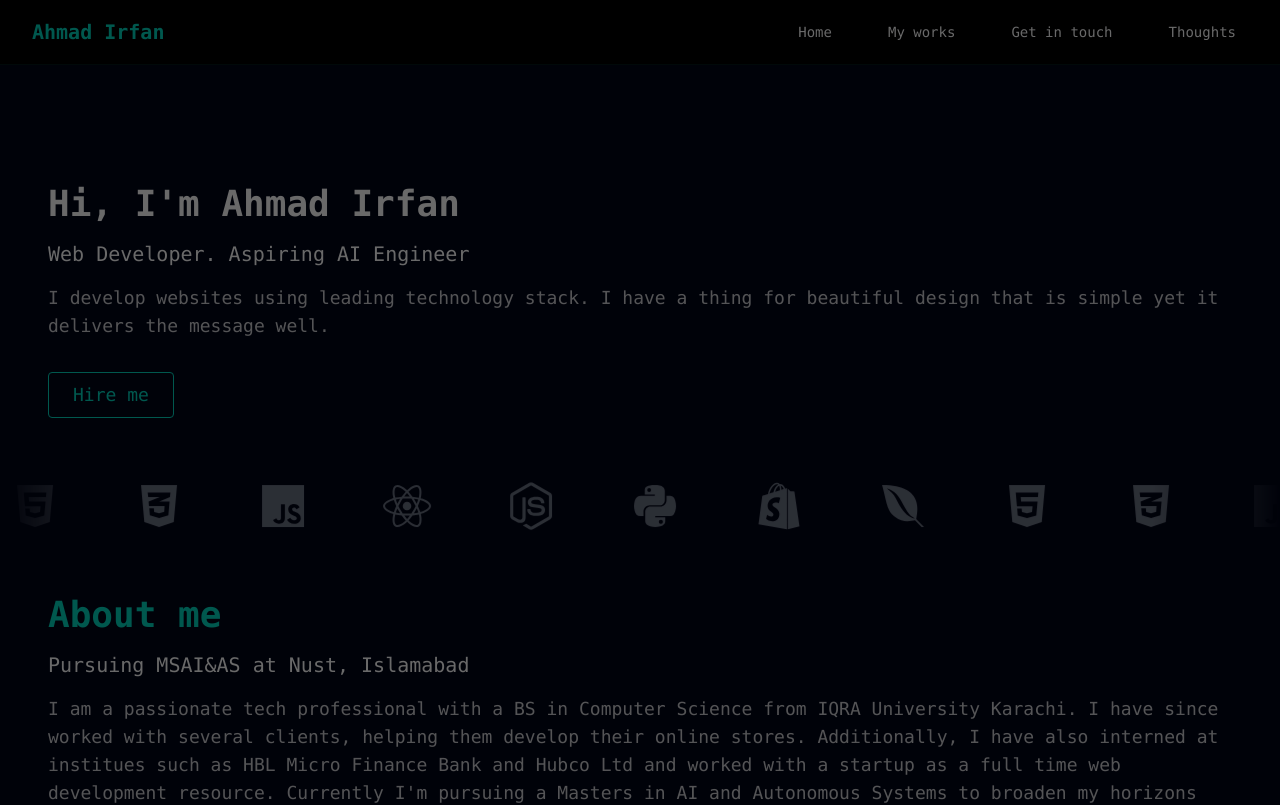
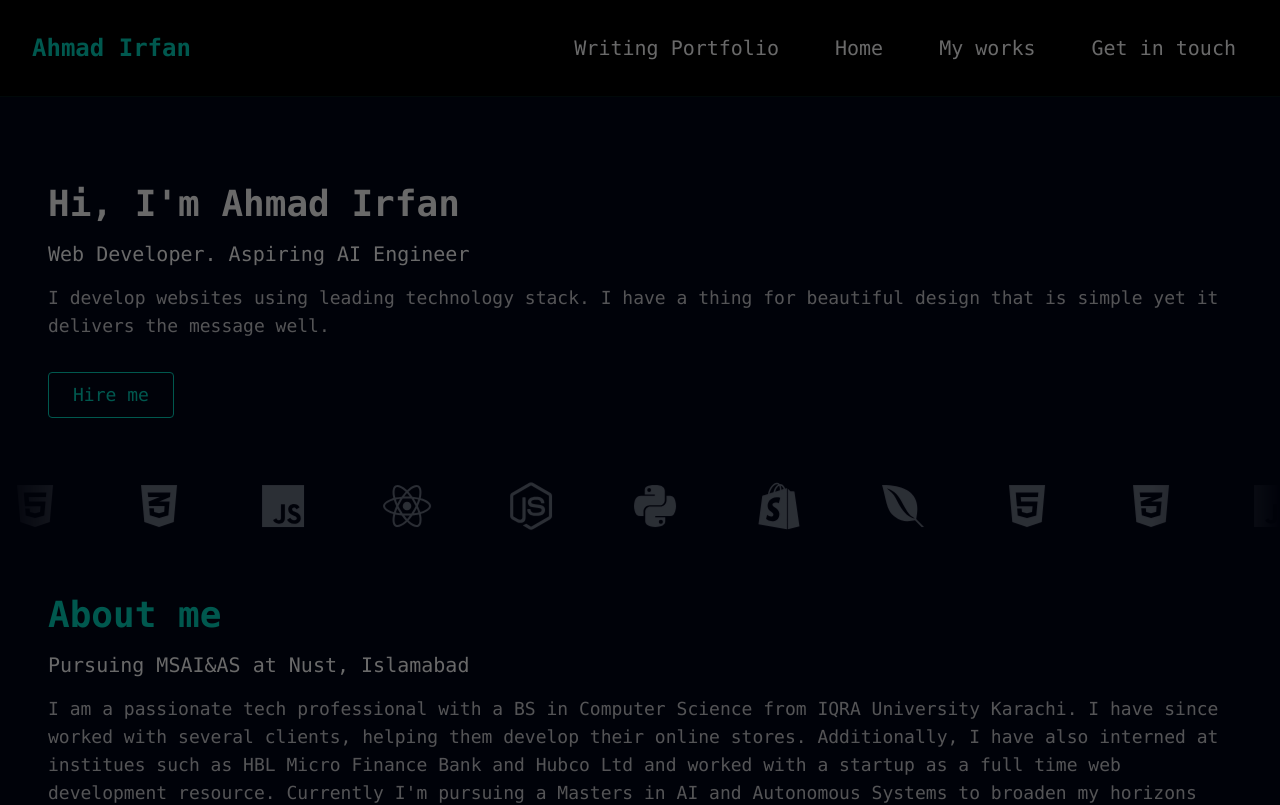
Before and after one commit to devahmadpk/Portfolio, a React (Vite) app: page /developer in a window 1280 px wide. Shown: the top 805 px of the page. Built offline with nearby package versions, Linux system fonts and the light colour scheme.

Commit message:
Replaced placeholder links with actual links

```diff
--- a/src/modules/NavBar.jsx
+++ b/src/modules/NavBar.jsx
@@ -9,13 +9,13 @@ function Navbar() {
   return (
     <>
       {/* MAIN NAVBAR */}
-      <nav className="fixed top-0 left-0 w-full bg-black/90 backdrop-blur-md border-b border-teal-900/30 text-white z-50 font-mono">
-        <div className="max-w-7xl mx-auto px-4 sm:px-6 lg:px-8">
+      <nav className="fixed top-0 left-0 w-full bg-black/90 backdrop-blur-md border-b border-teal-900/30 text-white z-50">
+        <div className="max-w-7xl mx-auto px-4 sm:px-6 lg:px-8 lg:py-4">
           <div className="flex items-center justify-between h-16">
 
             {/* Logo */}
             <div className="flex-shrink-0">
-              <Link to="/" className="text-xl font-bold text-teal-400 hover:text-teal-300 transition-colors">
+              <Link to="/" className="text-xl font-bold text-teal-400 hover:text-teal-300 transition-colors md:text-2xl">
                 Ahmad Irfan
               </Link>
             </div>
@@ -23,10 +23,10 @@ function Navbar() {
             {/* Desktop Menu */}
             <div className="hidden md:block">
               <div className="ml-10 flex items-baseline space-x-8">
-                <Link to="/developer" className="hover:text-teal-400 px-3 py-2 rounded-md text-sm font-medium transition-colors">Home</Link>
-                <Link to="/projects" className="hover:text-teal-400 px-3 py-2 rounded-md text-sm font-medium transition-colors">My works</Link>
-                <Link to="/about" className="hover:text-teal-400 px-3 py-2 rounded-md text-sm font-medium transition-colors">Get in touch</Link>
-                <Link to="/contact" className="hover:text-teal-400 px-3 py-2 rounded-md text-sm font-medium transition-colors">Thoughts</Link>
+                <Link to="/writer" className="hover:text-teal-400 px-3 py-2 rounded-md text-sm font-medium transition-colors md:text-xl">Writing Portfolio</Link>
+                <a href="#home" className="hover:text-teal-400 px-3 py-2 rounded-md text-sm font-medium transition-colors md:text-xl">Home</a>
+                <a href="#projects" className="hover:text-teal-400 px-3 py-2 rounded-md text-sm font-medium transition-colors md:text-xl">My works</a>
+                <a href="#contact" className="hover:text-teal-400 px-3 py-2 rounded-md text-sm font-medium transition-colors md:text-xl">Get in touch</a>
               </div>
             </div>
 
@@ -71,10 +71,10 @@ function Navbar() {
         </div>
 
         <div className="px-2 pt-2 pb-3 space-y-1 sm:px-3 font-mono mt-4">
-          <Link to="/developer" onClick={handleLinkClick} className="text-gray-300 hover:text-teal-400 hover:bg-slate-900 block px-3 py-2 rounded-md text-base font-medium transition-colors">Home</Link>
-          <Link to="/projects" onClick={handleLinkClick} className="text-gray-300 hover:text-teal-400 hover:bg-slate-900 block px-3 py-2 rounded-md text-base font-medium transition-colors">My works</Link>
-          <Link to="/about" onClick={handleLinkClick} className="text-gray-300 hover:text-teal-400 hover:bg-slate-900 block px-3 py-2 rounded-md text-base font-medium transition-colors">Get in touch</Link>
-          <Link to="/contact" onClick={handleLinkClick} className="text-gray-300 hover:text-teal-400 hover:bg-slate-900 block px-3 py-2 rounded-md text-base font-medium transition-colors">Thoughts</Link>
+          <Link to="/writer" onClick={handleLinkClick} className="text-gray-300 hover:text-teal-400 hover:bg-slate-900 block px-3 py-2 rounded-md text-base font-medium transition-colors">Writing Portfolio</Link>
+          <a href="#home" onClick={handleLinkClick} className="text-gray-300 hover:text-teal-400 hover:bg-slate-900 block px-3 py-2 rounded-md text-base font-medium transition-colors">Home</a>
+          <a href="#projects" onClick={handleLinkClick} className="text-gray-300 hover:text-teal-400 hover:bg-slate-900 block px-3 py-2 rounded-md text-base font-medium transition-colors">My works</a>
+          <a href="#contact" onClick={handleLinkClick} className="text-gray-300 hover:text-teal-400 hover:bg-slate-900 block px-3 py-2 rounded-md text-base font-medium transition-colors">Get in touch</a>
         </div>
       </div>
     </>
```
